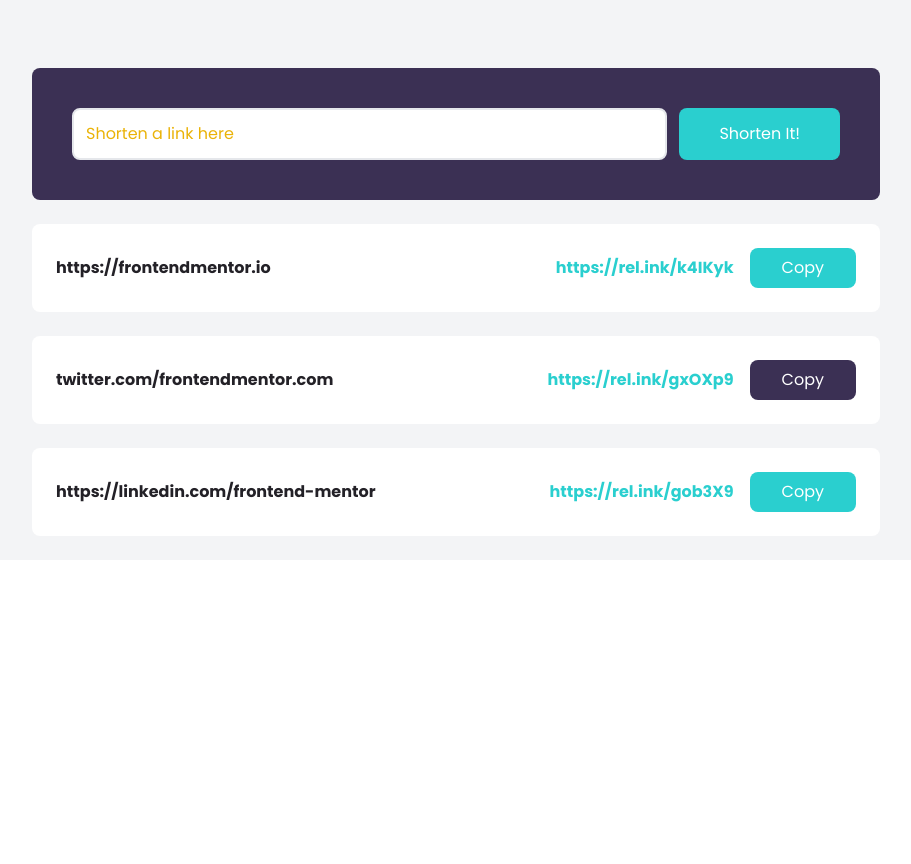
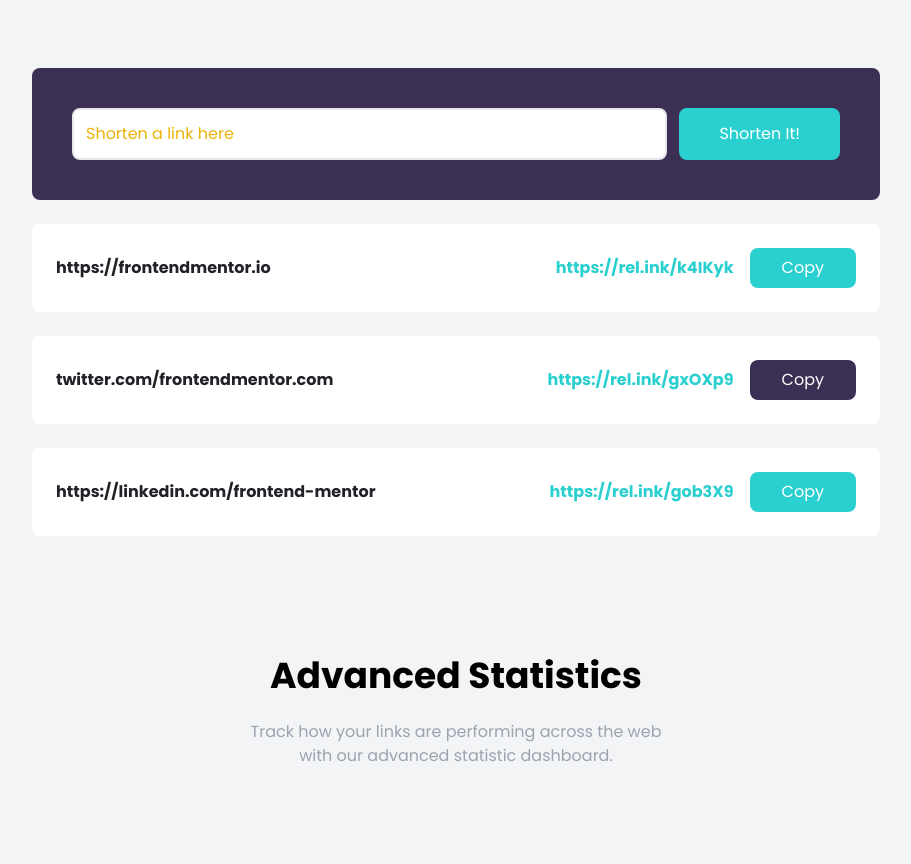
Before and after one commit to projectperfect/short, a website: page index.html in a window 1280 px wide. Shown: the part 780-1644 px from the top of the page, without its empty margins (184-1095 px from the left). Before the commit the page ends 1340 px from the top, so only its background shows below. Drawn offline with Linux system fonts and the light colour scheme.

Commit message:
stats section added

```diff
--- a/index.html
+++ b/index.html
@@ -102,5 +102,15 @@
         </div>
       </div>
     </section>
+
+    <!-- Stats section -->
+    <section id="stats" class="py-24 bg-gray-100">
+      <div class="container mx-auto px-3">
+        <h2 class="text-4xl mb-6 font-bold text-center">Advanced Statistics</h2>
+        <p class="max-w-xs mx-auto text-center text-gray-400 md:max-w-md">
+          Track how your links are performing across the web with our advanced statistic dashboard.
+        </p>
+      </div>
+    </section>
   </body>
 </html>
```
Also changed, not shown: css/style.css.
